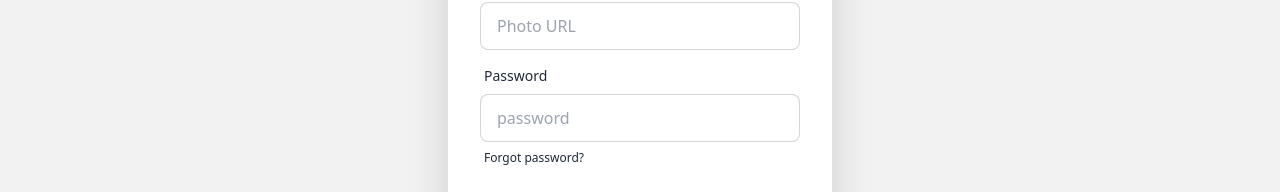
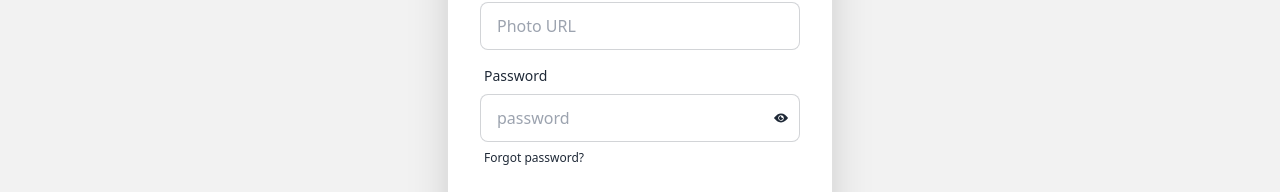
Before and after one commit to Redoan23/Land-realm-webapp, a React (Vite) app: page /register in a window 1280 px wide. Shown: the part 354-546 px from the top of the page. Built offline with nearby package versions, Linux system fonts and the light colour scheme; no server answers.

Commit message:
added password toggle

```diff
--- a/src/Pages/Register/Register.jsx
+++ b/src/Pages/Register/Register.jsx
@@ -2,11 +2,13 @@ import { useContext, useState } from "react"
 import { Link } from "react-router-dom"
 import { AuthContext } from "../AuthProvider/AuthProvider"
 import { updateProfile } from "firebase/auth";
+import { IoIosEye, IoIosEyeOff  } from "react-icons/io";
 
 
 export default function Register() {
     const { createUser } = useContext(AuthContext)
     const [errMsg, setErrMsg] = useState('')
+    const [showPass, setShowPass] = useState(false)
 
     const handleRegisterSubmit = e => {
         e.preventDefault()
@@ -34,9 +36,9 @@ export default function Register() {
         createUser(email, password)
             .then(result => {
                 console.log(result)
-                const user=result.user
-                updateProfile(user,{
-                    displayName:name,
+                const user = result.user
+                updateProfile(user, {
+                    displayName: name,
                     photoURL: photo
                 })
 
@@ -78,10 +80,14 @@ export default function Register() {
                             <label className="label">
                                 <span className="label-text">Password</span>
                             </label>
-                            <input type="password" name="password" placeholder="password" className="input input-bordered" required />
+                            <input type={showPass ?'text': 'password'} name="password" placeholder="password" className=" relative input input-bordered" required />
                             <label className="label">
                                 <a href="#" className="label-text-alt link link-hover">Forgot password?</a>
                             </label>
+                        </div>
+                        <div className=" absolute top-[360px] left-[325px]" onClick={()=>{setShowPass(!showPass)}}>
+                            {!showPass&& <IoIosEye/>}
+                            {showPass && <IoIosEyeOff/>}
                         </div>
                         <div className="form-control mt-6">
                             <button className="btn btn-primary bg-transparent  border-2 border-red-500 text-red-700 hover:bg-red-500 hover:border-0 hover:text-white">Register</button>
```
